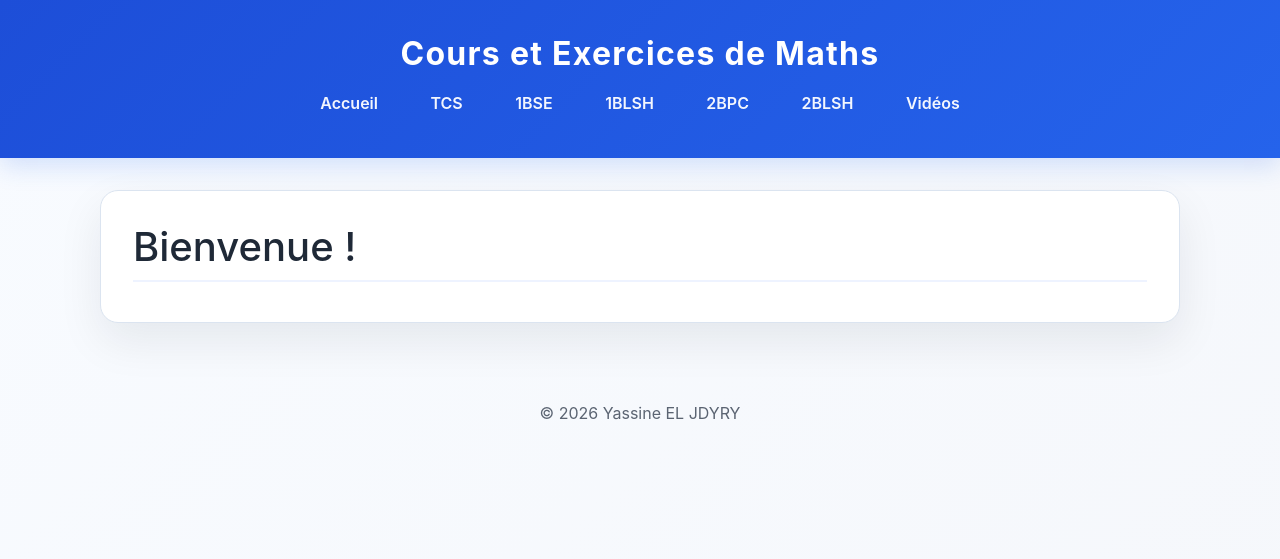
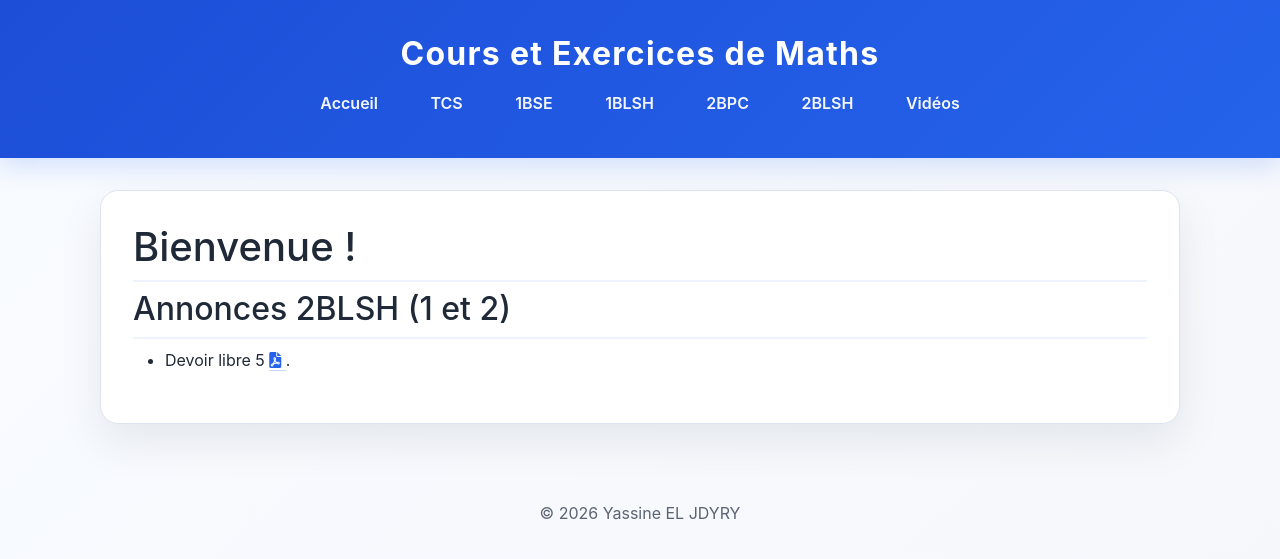
Before and after one commit to learninmath/learninmath.github.io, a Jekyll site: the page built from index.md, in a window 1280 px wide. Shown: the top 559 px of the page. Built offline with Jekyll 4.4.1, drawn with Linux system fonts in a browser that asks for light colours.

Commit message:
v30.10.26

```diff
--- a/index.md
+++ b/index.md
@@ -6,14 +6,14 @@ permalink: /
 
 # Bienvenue !
 
-<!-- ## Annonces TCSF (3 et 4) -->
+## Annonces 2BLSH (1 et 2)
 
 <!-- - Aucune annonce pour l'instant. -->
 
-<!-- - Devoir libre 5
-<a href="{{ site.url }}{{ site.baseurl }}/tcs/DL5.pdf" target="_blank">
+- Devoir libre 5
+<a href="{{ site.url }}{{ site.baseurl }}/2blsh/DL1.pdf" target="_blank">
 <i class="fa-solid fa-file-pdf"></i>
-</a>. -->
+</a>.
 <!-- - Correction du devoir libre 5
 <a href="{{ site.url }}{{ site.baseurl }}/tcs/DL5-cor.pdf" target="_blank">
 <i class="fa-solid fa-file-pdf"></i>
```
Also changed, not shown: 1 other file.
